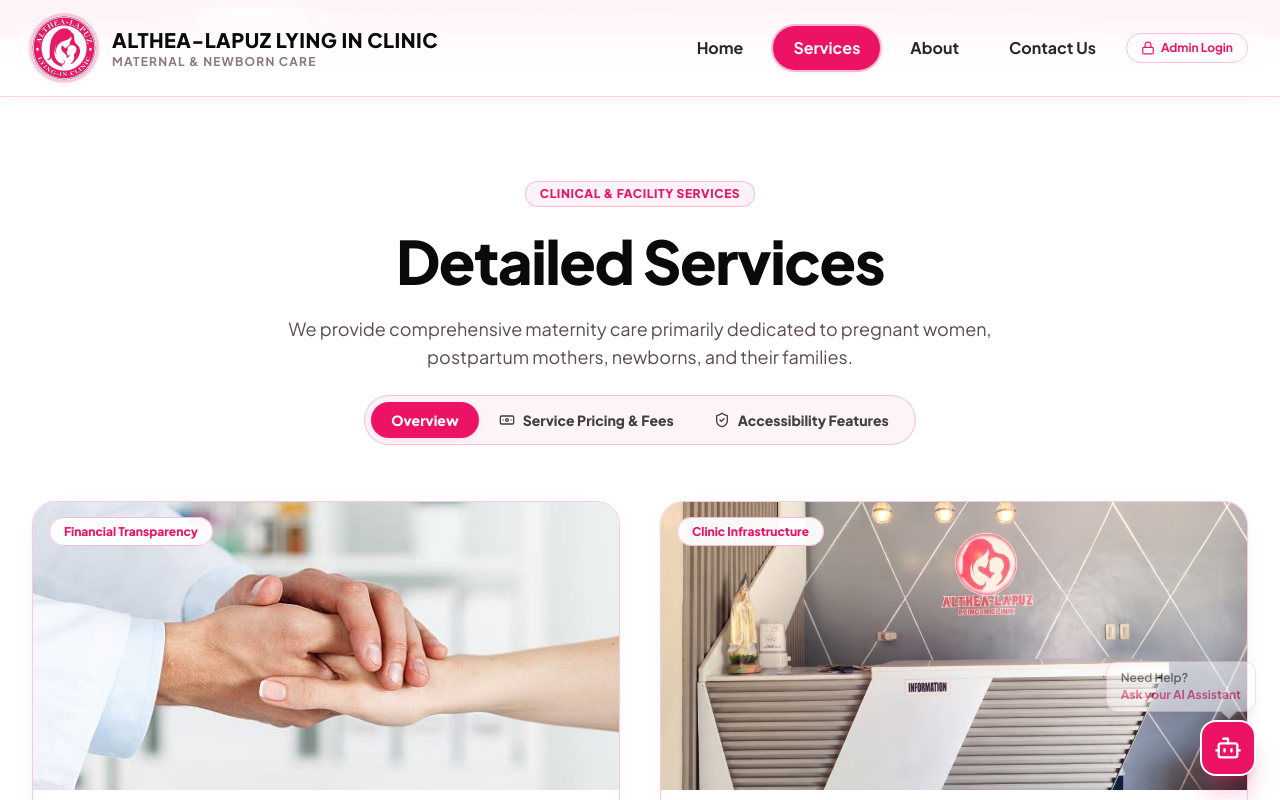
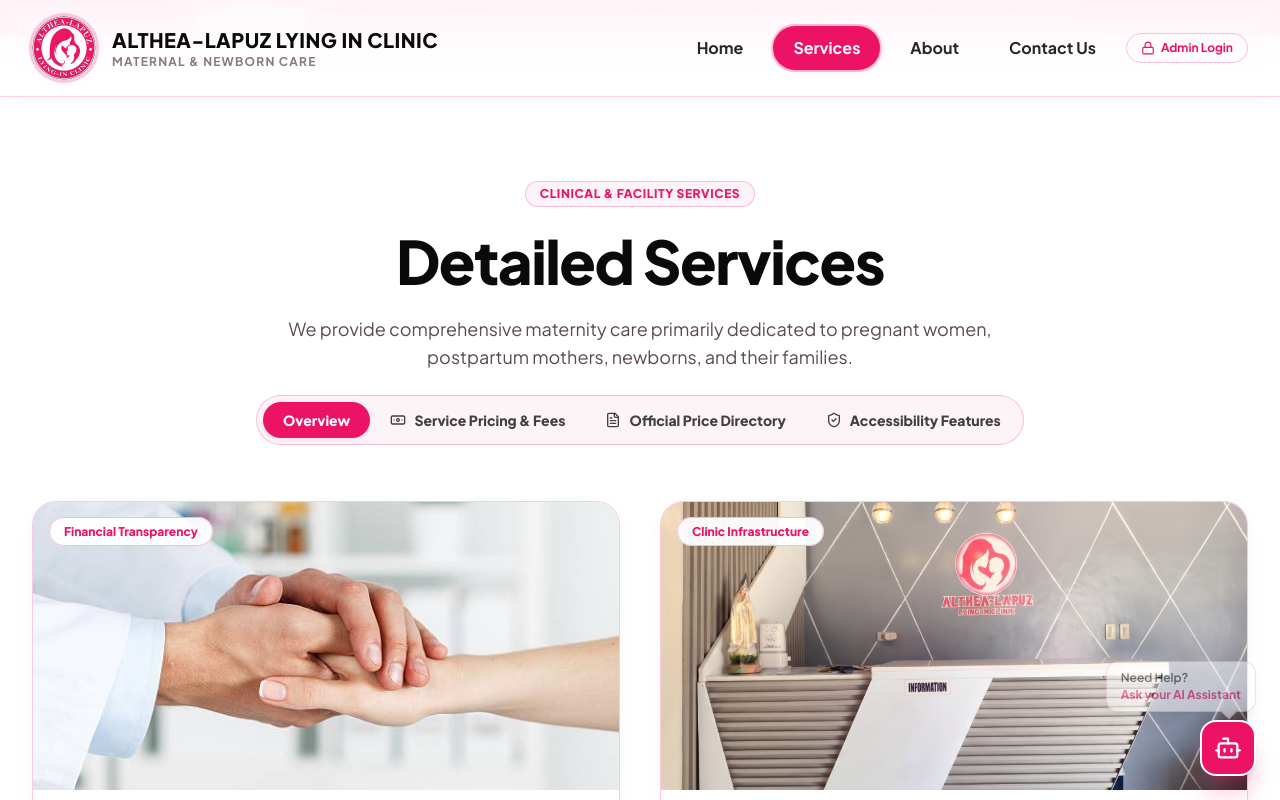
Before and after one commit to scaradook13/ALTHEA-LAPUZ-LYING-IN-CLINIC, a Vue app: page /services in a window 1280 px wide. Shown: the top 800 px of the page. Built offline with nearby package versions, Linux system fonts and the light colour scheme; a web font is replaced by a local one.

Commit message:
feat(services): make Official Price Directory a standalone top-level tab

```diff
--- a/src/views/ServicesView.vue
+++ b/src/views/ServicesView.vue
@@ -41,6 +41,19 @@
           >
             <Banknote class="w-4 h-4" />
             <span>Service Pricing & Fees</span>
+          </button>
+
+          <button
+            @click="setTab('directory')"
+            :class="[
+              'px-5 py-2 rounded-full text-xs sm:text-sm font-extrabold transition-all duration-200 whitespace-nowrap flex items-center gap-2',
+              activeTab === 'directory'
+                ? 'bg-brand-primary text-white shadow-brand-sm'
+                : 'text-neutral-700 hover:text-brand-primary hover:bg-white/60'
+            ]"
+          >
+            <FileText class="w-4 h-4" />
+            <span>Official Price Directory</span>
           </button>
 
           <button
@@ -460,11 +473,12 @@
             </transition>
 
           </div> <!-- close #service-pricing-anchor -->
+        </div>
+      </div>
 
-          <!-- ================================================================= -->
-          <!-- ============= EXTENDED OFFICIAL CLINIC PRICE DIRECTORY ============ -->
-          <!-- ================================================================= -->
-          <div class="pt-12 border-t border-brand-border/50 space-y-12">
+      <!-- ================= TAB 3: OFFICIAL PRICE DIRECTORY ================= -->
+      <div v-else-if="activeTab === 'directory'" class="space-y-8 text-left pt-2">
+        <div class="space-y-12">
 
             <!-- Official Notice & Regulatory Header -->
             <div class="bg-white p-6 sm:p-8 rounded-3xl border border-brand-border/70 shadow-sm flex flex-col md:flex-row justify-between items-start md:items-center gap-6">
@@ -884,7 +898,6 @@
 
           </div>
         </div>
-      </div>
 
       <!-- ================= TAB 3: ACCESSIBILITY FEATURES ================= -->
       <div v-else-if="activeTab === 'accessibility'" class="space-y-8 text-left pt-2">
@@ -1129,6 +1142,7 @@ const filteredSupplies = computed(() => {
 
 const tabTitle = computed(() => {
   if (activeTab.value === 'pricing') return 'Service Pricing & Fees'
+  if (activeTab.value === 'directory') return 'Official Price Directory'
   if (activeTab.value === 'accessibility') return 'Accessibility Features'
   return 'Detailed Services'
 })
@@ -1136,6 +1150,9 @@ const tabTitle = computed(() => {
 const tabSubtitle = computed(() => {
   if (activeTab.value === 'pricing') {
     return 'Explore our transparent maternal care packages, newborn screening, and clinical diagnostic fees.'
+  }
+  if (activeTab.value === 'directory') {
+    return 'Official itemized fee schedules, PhilHealth package rates, medicines, and clinical supplies list (A.O. No. 2021-0008).'
   }
   if (activeTab.value === 'accessibility') {
     return 'Our clinic premises are thoughtfully engineered for patient mobility, safety, and comfortable maternal care.'
@@ -1326,6 +1343,8 @@ const syncFromRoute = () => {
   const queryTab = route.query.tab || route.query.view
   if (queryTab === 'pricing' || queryTab === 'prices' || queryTab === 'fees') {
     activeTab.value = 'pricing'
+  } else if (queryTab === 'directory' || queryTab === 'official' || queryTab === 'pricelist') {
+    activeTab.value = 'directory'
   } else if (queryTab === 'accessibility' || queryTab === 'features') {
     activeTab.value = 'accessibility'
   } else if (queryTab === 'details') {
```
